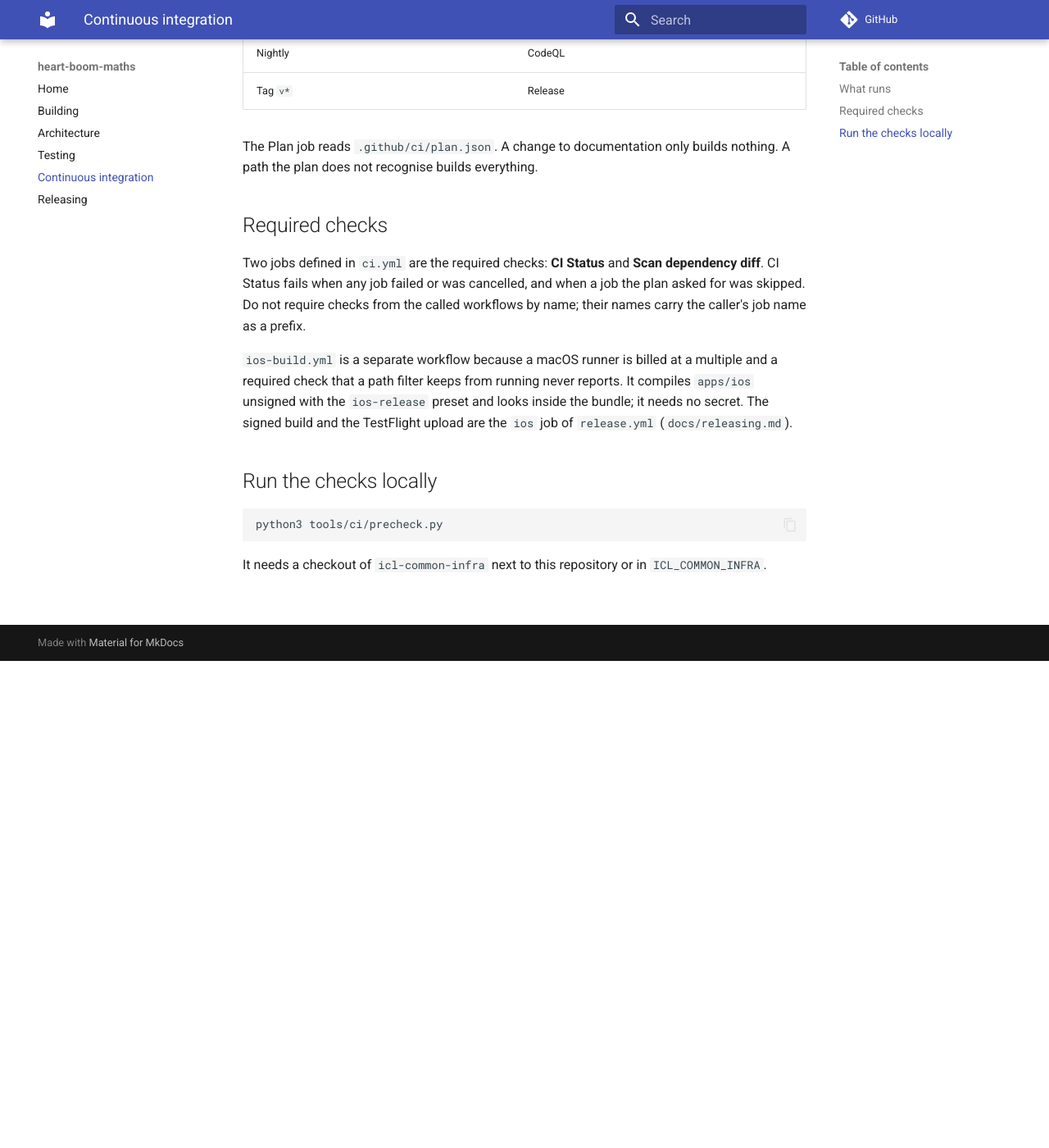
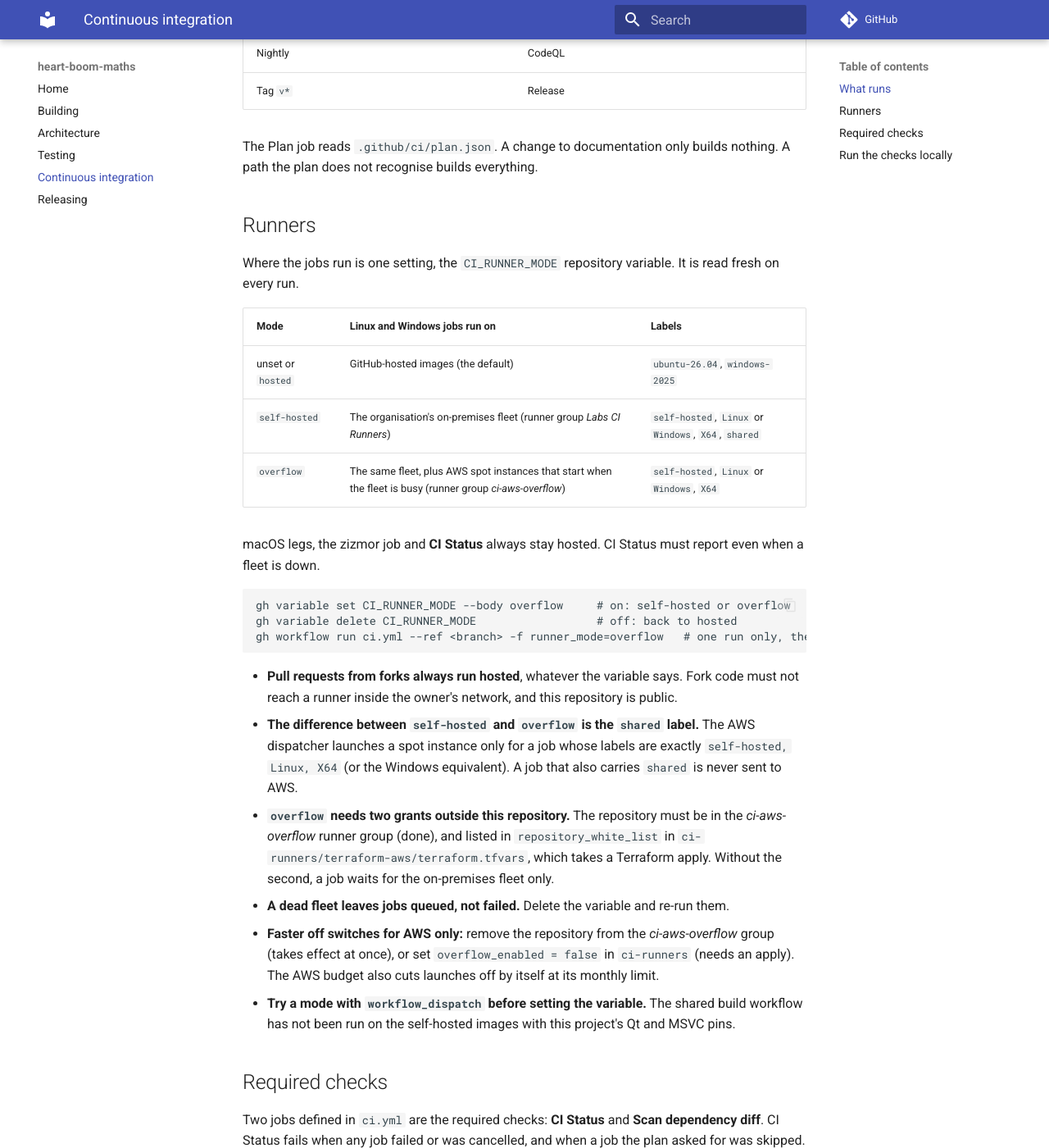
Before and after one commit to iainchesworthlabs/heart-boom-maths, an MkDocs documentation site: the page built from docs/ci.md, in a window 1280 px wide and 1400 px high, scrolled down 594 px. Shown: the whole window at 82% size. Built offline with MkDocs 1.6.1 and Material for MkDocs 9.7.7, drawn with Linux system fonts in a browser that asks for light colours; comment, search, counter and statistics services are not loaded.

Commit message:
ci: choose runners with CI_RUNNER_MODE, with AWS spot overflow (#6)
## What

One repository variable, `CI_RUNNER_MODE`, now decides where the Linux
and Windows CI jobs run:

| Mode | Runs on |
|---|---|
| unset or `hosted` | GitHub-hosted images (unchanged default) |
| `self-hosted` | The on-premises fleet (*Labs CI Runners*), labels
include `shared` |
| `overflow` | The same fleet plus AWS spot instances
(*ci-aws-overflow*), exact labels `self-hosted, Linux, X64` |

A manual run can override the variable: `gh workflow run ci.yml -f
runner_mode=overflow`.

## Why

In the last merge-queue run, jobs ran for 1 to 3 minutes but waited 10
to 24 minutes for a hosted runner. The queue is the cost, so width helps
more than faster machines.

## Behaviour to review

- The Plan job picks the runners and the other jobs read its outputs.
Plan itself has to spell the mapping in an expression, so the two places
are commented as a pair.
- Pull requests from forks always run hosted. The repository is public.
- Routed: Plan, Policy, Coverage, Scan dependency diff, and the Linux
and Windows build legs. Always hosted: macOS, workflow analysis and CI
Status, which must report when a fleet is down.
- `Policy` and `Scan dependency diff` now wait for Plan, which takes
seconds.
- Documented in `docs/ci.md`, section Runners.

## Already done outside this PR

- The repository is in the *Labs CI Runners* and *ci-aws-overflow*
runner groups.

## Before turning it on

- This changes nothing until the variable is set. Try a mode with a
manual run first: the shared build workflow has not been run on the
self-hosted images with this project's Qt and MSVC pins.
- `overflow` also needs
[ci-runners#37](https://github.com/iainchesworthlabs/ci-runners/pull/37)
merged and applied. Without it a job waits for the on-premises fleet
only.

actionlint passes.

````diff
--- a/docs/ci.md
+++ b/docs/ci.md
@@ -18,6 +18,39 @@ commit SHA. Dependabot proposes the SHA bump; the pull request also needs
 The Plan job reads `.github/ci/plan.json`. A change to documentation only builds nothing. A path
 the plan does not recognise builds everything.
 
+## Runners
+
+Where the jobs run is one setting, the `CI_RUNNER_MODE` repository variable. It is read fresh on every run.
+
+| Mode | Linux and Windows jobs run on | Labels |
+|---|---|---|
+| unset or `hosted` | GitHub-hosted images (the default) | `ubuntu-26.04`, `windows-2025` |
+| `self-hosted` | The organisation's on-premises fleet (runner group *Labs CI Runners*) | `self-hosted`, `Linux` or `Windows`, `X64`, `shared` |
+| `overflow` | The same fleet, plus AWS spot instances that start when the fleet is busy (runner group *ci-aws-overflow*) | `self-hosted`, `Linux` or `Windows`, `X64` |
+
+macOS legs, the zizmor job and **CI Status** always stay hosted. CI Status must report even when a fleet is down.
+
+```bash
+gh variable set CI_RUNNER_MODE --body overflow     # on: self-hosted or overflow
+gh variable delete CI_RUNNER_MODE                  # off: back to hosted
+gh workflow run ci.yml --ref <branch> -f runner_mode=overflow   # one run only, the variable untouched
+```
+
+- **Pull requests from forks always run hosted**, whatever the variable says. Fork code must not reach a runner inside
+  the owner's network, and this repository is public.
+- **The difference between `self-hosted` and `overflow` is the `shared` label.** The AWS dispatcher launches a spot
+  instance only for a job whose labels are exactly `self-hosted, Linux, X64` (or the Windows equivalent). A job that also
+  carries `shared` is never sent to AWS.
+- **`overflow` needs two grants outside this repository.** The repository must be in the *ci-aws-overflow* runner group
+  (done), and listed in `repository_white_list` in `ci-runners/terraform-aws/terraform.tfvars`, which takes a Terraform
+  apply. Without the second, a job waits for the on-premises fleet only.
+- **A dead fleet leaves jobs queued, not failed.** Delete the variable and re-run them.
+- **Faster off switches for AWS only:** remove the repository from the *ci-aws-overflow* group (takes effect at once),
+  or set `overflow_enabled = false` in `ci-runners` (needs an apply). The AWS budget also cuts launches off by itself at
+  its monthly limit.
+- **Try a mode with `workflow_dispatch` before setting the variable.** The shared build workflow has not been run on the
+  self-hosted images with this project's Qt and MSVC pins.
+
 ## Required checks
 
 Two jobs defined in `ci.yml` are the required checks: **CI Status** and **Scan dependency diff**.
````
Also changed, not shown: 1 other file.
